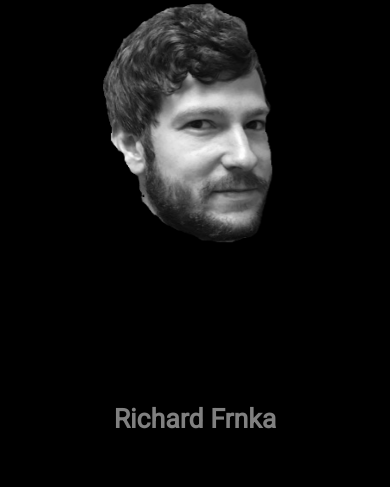
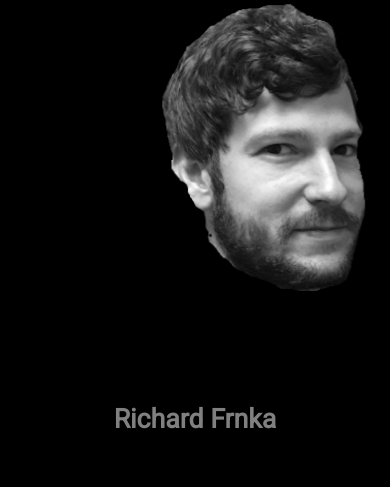
Before and after one commit to frnka/frnka.github.io, a PHP site: page /placement.html in a window 390 px wide; the page is wider, and only the part inside the window is pictured. Shown: the top 487 px of that part. Run offline with PHP 8.4, Linux system fonts and the light colour scheme.

Commit message:
fixed placement site

```diff
--- a/css/placement.css
+++ b/css/placement.css
@@ -88,9 +88,10 @@
     position: relative;
     visibility: visible;
     top: 0;
+    left: 20%;
     display: block;
     margin: auto;
-    width: 50%;
+    width: 60%;
     padding: 0px;
   }
   .img1 {
```
